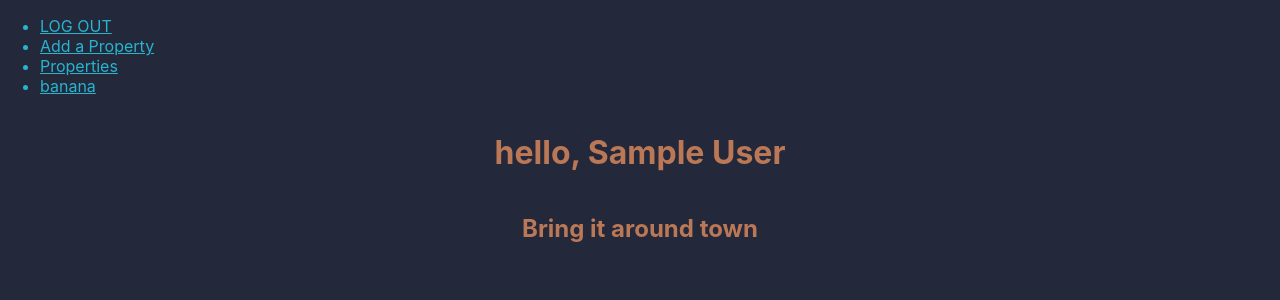
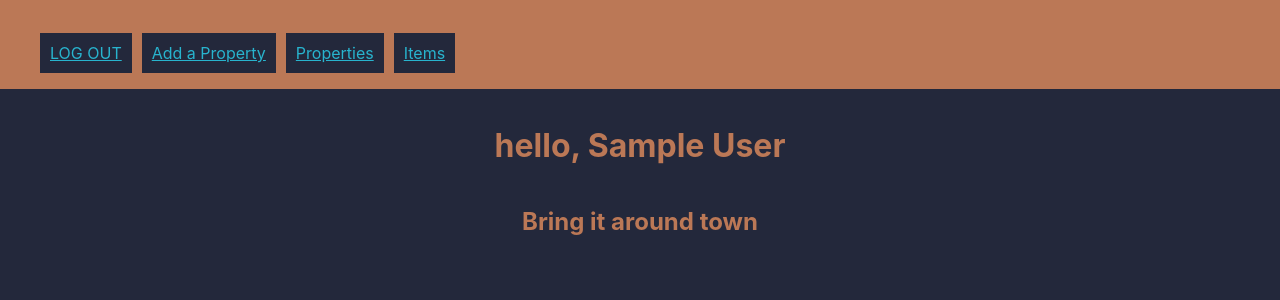
Before and after one commit to DevonJenkins/property-app-frontend, a React (Create React App) app: page / in a window 1280 px wide. Shown: the top 300 px of the page. Built offline with nearby package versions, Linux system fonts and the light colour scheme; no server answers; sample sign-in values are in the browser's storage.

Commit message:
add item delete functionality

```diff
--- a/src/App.css
+++ b/src/App.css
@@ -1,45 +1,25 @@
-.App {
-  text-align: center;
-}
-
-.App-logo {
-  height: 40vmin;
-  pointer-events: none;
-}
-
-@media (prefers-reduced-motion: no-preference) {
-  .App-logo {
-    animation: App-logo-spin infinite 20s linear;
-  }
-}
-
-.App-header {
-  background-color: #282c34;
-  min-height: 100vh;
-  display: flex;
-  flex-direction: column;
-  align-items: center;
-  justify-content: center;
-  font-size: calc(10px + 2vmin);
-  color: white;
-}
-
-.App-link {
-  color: #61dafb;
-}
-
-@keyframes App-logo-spin {
-  from {
-    transform: rotate(0deg);
-  }
-  to {
-    transform: rotate(360deg);
-  }
-}
-
 body{
   color: rgb(187 120 86);
   background: rgb(35 40 59);
+	margin: 0;
+	padding: 0;
+	text-align: center;
+}
+
+.nav-bar {
+	margin-top: 0px;
+	background-color: rgb(187 120 86);
+	padding-top: 1px;
+}
+.nav-bar ul {
+	display: flex;
+	flex-direction: row;
+
+}
+.nav-bar p{
+	margin-right: 10px;
+  background: rgb(35 40 59);
+	padding: 10px;
 }
 
 .Link, .Link:visited, .Link:active {
--- a/src/App.jsx
+++ b/src/App.jsx
@@ -54,6 +54,11 @@ const App = () => {
   }
 	//edit item
 	//delete item
+	const deleteItem = async (id) => {
+		await propertyService.deleteOneItem(id)
+		setItems(items.filter(item => item.id !== parseInt(id)))
+	}
+
 
   useEffect(() => {
     const fetchData = async () => {
@@ -136,6 +141,14 @@ const App = () => {
 							</ProtectedRoute>
 						}
 					/>
+          <Route
+            path="/properties/:id/items/:id/confirmation"
+            element={
+                <ProtectedRoute user={user}>
+                    <Confirmation user={user} deleteItem={deleteItem} />
+                </ProtectedRoute>
+            }
+          />
       </Routes>
     </>
   )
--- a/src/components/Confirmation/Confirmation.jsx
+++ b/src/components/Confirmation/Confirmation.jsx
@@ -4,13 +4,37 @@ import { useNavigate, useLocation, useParams, Link } from 'react-router-dom'
 const Confirmation = (props) => {
   const { id } = useParams()
   const { state } = useLocation()
+  const { pathname } = useLocation()
   const navigate = useNavigate()
-  const resource = props.deleteProperty ? 'properties' : 'items'
+  const propertyResource = props.deleteProperty ? 'properties' : 'items'
+  const itemResource = props.deleteItem ? 'properties' : 'items'
+	const splitPath = pathname.split('/')
+	const itemId = splitPath[4]
+	const propertyId = splitPath[2]
+	console.log(pathname)
+	console.log(splitPath)
+	console.log(splitPath.length)
+	console.log(`property ID: ${propertyId}`)
+	console.log(`item ID: ${itemId}`)
 
   const handleDelete = () => {
-    props.deleteProperty && props.deleteProperty(id)
-    //props.deleteItem && props.deleteItem(id)
-    navigate(`/${resource}`)
+		//add conditional here somehow.
+			//I can get a pathname, then split it.
+			//for a property, the split pathname length should be 4 - 1
+			//for an item, the split pathname length should be 6 - 1
+				//i must account for an extra character in the resulting array
+					//because i am splitting by '/' and the path begins with '/', i am
+		//left with an empty string at the beginning of each array
+		if (splitPath.length === 3){
+			props.deleteProperty && props.deleteProperty(id)
+			navigate(`/${propertyResource}`)
+		} else if (splitPath.length === 6){
+			console.log('delete test')
+		  props.deleteItem && props.deleteItem(itemId, propertyId)
+			navigate(`/properties/${propertyId}`)
+			//if item resource doesn't work, i can get creative with pathname once
+			//again
+		}
   }
 
   return (
@@ -21,11 +45,11 @@ const Confirmation = (props) => {
           <section>
             <h2>Are you sure you want to delete {state.name}?</h2>
               <button>
-                <Link classname="submit btn" to={`/${resource}/${id}`}>Cancel</Link>
+                <Link className="submit btn" to={`/properties/${propertyId}`}>Cancel</Link>
               </button>
             <button onClick={handleDelete}
               type="button"
-              classname="delete btn">
+              className="delete btn">
                 YES! DELETE ALREADY!!
             </button>
           </section>
--- a/src/components/Items/Items.jsx
+++ b/src/components/Items/Items.jsx
@@ -7,12 +7,11 @@ return (
 			<section>
 				<h1>Items</h1>
 				< ItemForm property={property} setProperty={setProperty}/>
-				{console.log(property.items)}
 					<Link to= {`/properties/items`} >
 						Items
 					</Link>
 				{property.items.map((item) => (
-					<Link to= {`/properties/${property.id}/items/${item.id}`} >
+					<Link key={item.id} to= {`/properties/${property.id}/items/${item.id}`} >
 							<h1 className='Link'>{item.name}</h1>
 					</Link>
 				))}
--- a/src/components/NavBar/NavBar.jsx
+++ b/src/components/NavBar/NavBar.jsx
@@ -1,17 +1,23 @@
 import { Link } from 'react-router-dom'
-import { useParams } from 'react-router-dom'
 
-const NavBar = ({ user,  handleLogout, property }) => {
-	console.log("nav bar id:", useParams())
+const NavBar = ({ user,  handleLogout }) => {
   return (
     <>
       {user ?
-        <nav>
+        <nav className='nav-bar'>
           <ul>
-              <li className='Link'><Link className='Link' to="" onClick={handleLogout}>LOG OUT</Link></li>
-              <li className='Link'><Link className='Link' to="/properties/new">Add a Property</Link></li>
-              <li className='Link'><Link className='Link'to="/properties">Properties</Link></li>
-							<li className='Link'> <Link className='Link' to="/properties/items">banana</Link></li>
+							<p>
+          	  	<Link className='Link' to="" onClick={handleLogout}>LOG OUT</Link>
+							</p>
+							<p>
+              	<Link className='Link' to="/properties/new">Add a Property</Link>
+							</p>
+							<p>
+              	<Link className='Link'to="/properties">Properties</Link>
+							</p>
+							<p>
+								<Link className='Link' to="/properties/items">Items</Link>
+							</p>
           </ul>
         </nav>
       :
--- a/src/pages/Items/ItemDetails.jsx
+++ b/src/pages/Items/ItemDetails.jsx
@@ -1,5 +1,5 @@
 import { useState, useEffect } from 'react'
-import { useParams, useLocation } from 'react-router-dom'
+import { useParams, useLocation, Navigate, useNavigate} from 'react-router-dom'
 import {getOneItem} from '../../services/propertyService'
 
 
@@ -7,6 +7,7 @@ const ItemDetails = ({user, property})  => {
   const { id }  = useParams()
 	const { pathname } = useLocation()
 	const [item, setItem] = useState(null)
+	const navigate = useNavigate()
 	//i need to get property id to pass it into the use effect
 	const splitPathname = pathname.split("/")
 
@@ -37,6 +38,7 @@ const ItemDetails = ({user, property})  => {
 				: "loading item"
 			}
 
+        <button className="btn delete"onClick={() => navigate(`/properties/${propertyId}/items/${itemId}/confirmation`, { state: item })}>Delete</button>
 			</>
 	)
 }
--- a/src/services/propertyService.js
+++ b/src/services/propertyService.js
@@ -94,16 +94,27 @@ export const getAllItems = async (id) => {
   }
 }
 
-//i need to pass property id along with item id
-	//how can I pass property id into this function
-
 export const getOneItem = async (itemId, propertyId) => {
   try {
-		console.log(`get one item: ${itemId}:${propertyId}`)
-
     const res = await fetch(`${BASE_URL}/${propertyId}/items/${itemId}`)
     return await res.json()
   } catch (error) {
     throw error
   }
 }
+
+export const deleteOneItem = async (itemId, propertyId) => {
+		console.log(`delete one item: ${itemId}:${propertyId}`)
+	try {
+		const res = await fetch(`${BASE_URL}${propertyId}/items/${itemId}`, {
+      method: "DELETE",
+      headers: { 'Authorization': `Bearer ${tokenService.getToken()}`}
+		})
+		return await res.json()
+	} catch (error) {
+		console.log(error)
+		throw error
+
+	}
+
+}
```
Also changed, not shown: src/components/Items/ItemActions.jsx (added, +17 -0 lines), src/pages/Properties/PropertyDetails.jsx (+0 -9 lines).
